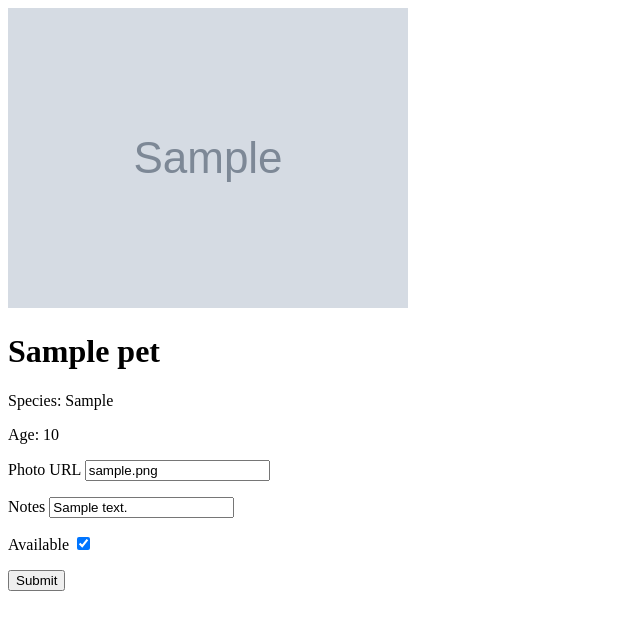
After one commit to JonathanBY15/adopt, a Flask app: page /1 in a window 1280 px wide. The commit adds this page. Shown: the top 630 px of the page, without its empty margins (0-640 px from the left). Run offline with Flask 3, Linux system fonts and the light colour scheme; tables that the repository leaves empty hold one stand-in row (values such as "Sample post"); grey boxes marked "Sample" are stand-in pictures.

Commit message:
Added edit form

```diff
--- a/app.py
+++ b/app.py
@@ -54,3 +54,21 @@ def add_pet():
         return redirect(url_for('show_pets'))
     else:
         return render_template('add_pet_form.html', form=form)
+
+@app.route('/<int:pet_id>', methods=['GET', 'POST'])
+def show_or_update_pet(pet_id):
+    """Show or update pet details"""
+
+    pet = Pet.query.get_or_404(pet_id)
+    form = AddPetForm(obj=pet)
+
+    if form.validate_on_submit():
+        pet.photo_url = form.photo_url.data
+        pet.notes = form.notes.data
+        pet.available = form.available.data
+
+        db.session.commit()
+
+        return redirect(url_for('show_pets'))
+    else:
+        return render_template('pet_details.html', pet=pet, form=form)
--- a/forms.py
+++ b/forms.py
@@ -1,13 +1,13 @@
 from flask_wtf import FlaskForm
-from wtforms import StringField, IntegerField
+from wtforms import StringField, IntegerField, BooleanField
 from wtforms.validators import InputRequired, Optional, URL, NumberRange, AnyOf
 
 class AddPetForm(FlaskForm):
     """Form for adding snacks."""
 
     name = StringField("Pet Name")
-    # species should be dog, cat, or porcupine
     species = StringField("Species", validators=[InputRequired(), AnyOf(['dog', 'cat', 'porcupine'], message="Species must be dog, cat, or porcupine")])
     photo_url = StringField("Photo URL", validators=[Optional(), URL()])
     age = IntegerField("Age", validators=[Optional(), NumberRange(min=0, max=30)])
     notes = StringField("Notes")
+    available = BooleanField("Available")
--- a/templates/add_pet_form.html
+++ b/templates/add_pet_form.html
@@ -9,7 +9,7 @@
 
 <body>
     <h1>Add Pet</h1>
-    <form id="snack-add-form" method="POST">
+    <form method="POST">
         {{ form.hidden_tag() }} <!--add type=hidden form fields -->
 
         {% for field in form
--- /dev/null
+++ b/templates/pet_details.html
@@ -0,0 +1,50 @@
+<!DOCTYPE html>
+<html lang="en">
+
+<head>
+    <meta charset="UTF-8">
+    <meta name="viewport" content="width=device-width, initial-scale=1.0">
+    <title>Document</title>
+</head>
+
+<body>
+    <img src="{{pet.photo_url}}" alt="{{pet.name}}_photo">
+    <h1>{{pet.name}}</h1>
+    <p>Species: {{pet.species}}</p>
+    {% if pet.age %}
+    <p>Age: {{pet.age}}</p>
+    {% endif %}
+
+    <form action="/{{pet.id}}" method="post">
+        {{ form.hidden_tag() }} <!--add type=hidden form fields -->
+
+        <p>
+            {{ form.photo_url.label }}
+            {{ form.photo_url }}
+            {% for error in form.photo_url.errors %}
+            {{ error }}
+            {% endfor %}
+        </p>
+
+        <p>
+            {{ form.notes.label }}
+            {{ form.notes }}
+            {% for error in form.notes.errors %}
+            {{ error }}
+            {% endfor %}
+        </p>
+
+        <p>
+            {{ form.available.label }}
+            {{ form.available }}
+            {% for error in form.available.errors %}
+            {{ error }}
+            {% endfor %}
+        </p>
+
+        <button type="submit">Submit</button>
+    </form>
+
+</body>
+
+</html>
```
Also changed, not shown: seed.py (+4 -4 lines).
